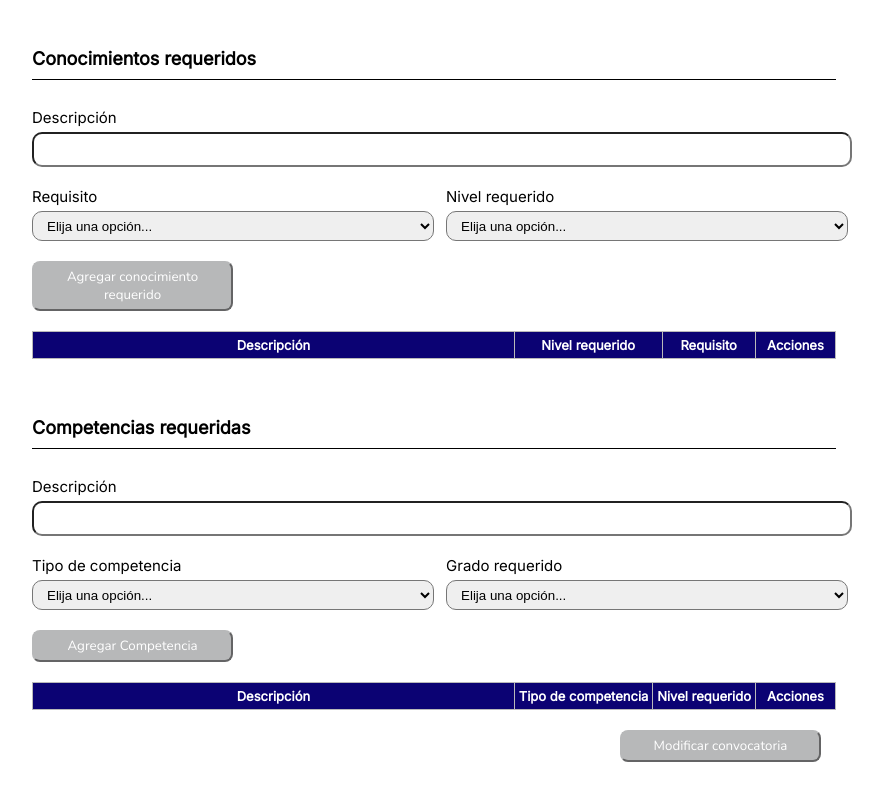
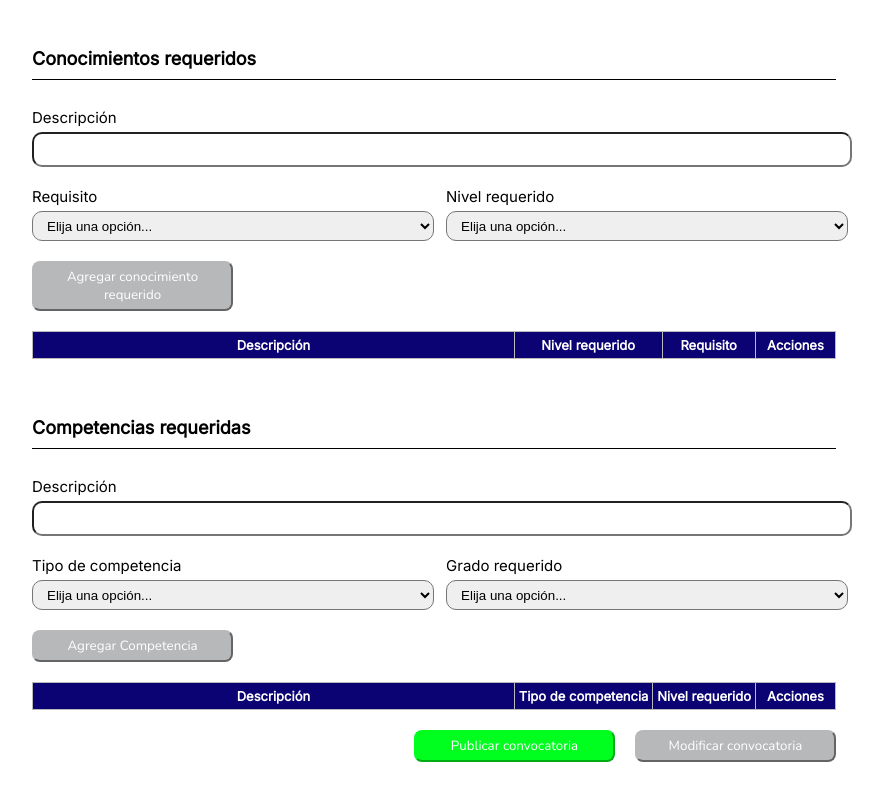
Before and after one commit to Ernech/proyecto-grado-web, a Vue app: page /edit-job-call/1 in a window 1280 px wide. Shown: the part 1321-2121 px from the top of the page, without its empty margins (386-1269 px from the left). Built offline with nearby package versions, Linux system fonts and the light colour scheme; what vue-awesome-paginate would draw is missing.

Commit message:
Creating publish button and method

```diff
--- a/src/store/job-call.js
+++ b/src/store/job-call.js
@@ -136,6 +136,21 @@ export const useJobCallStore = defineStore('job-call', {
                 console.log(error);
             }
         },
+        async publishJobCall(id){
+            try {
+                const resp = await fetch(`http://localhost:3000/job-call/${id}`,{
+                    method:'PATCH',
+                    headers:{
+                        "Content-Type": "application/json",
+                        'Authorization': localStorage.getItem('token')
+                    }
+                })
+                console.log(resp);
+                console.log(resp.status);
+            } catch (error) {
+                console.log(error);
+            }
+        },
         getPagedList(page, pageItems) {
             const pageData = [];
             let init = (page * pageItems) - pageItems
--- a/src/views/Recruiter/EditJobCall.vue
+++ b/src/views/Recruiter/EditJobCall.vue
@@ -8,9 +8,14 @@
             <JobExperienceSection />
             <RequiredKnowledge />
             <AptitudeSection />
-            <button type="submit" class="job-call-form__create_button " @click="editJobCall($route.params.id)" :disabled="isDisabled"
-                :class="{ disabled: isDisabled }">Modificar
-                convocatoria</button>
+            <div class="job-call-form__buttons-container">
+                <button type="submit" class="job-call-form__publish_button"
+                    @click="publishJobCall($route.params.id)">Publicar convocatoria</button>
+                <button type="submit" class="job-call-form__create_button " @click="editJobCall($route.params.id)"
+                    :disabled="isDisabled" :class="{ disabled: isDisabled }">Modificar
+                    convocatoria</button>
+            </div>
+
         </div>
     </div>
 </template>
@@ -22,7 +27,7 @@ import RequiredKnowledge from '../../components/job-call-form-sections/RequiredK
 import AptitudeSection from '../../components/job-call-form-sections/AptitudeSection.vue';
 import GeneralInformationSection from '../../components/job-call-form-sections/GeneralInformationSection.vue';
 import { useJobCallStore } from '../../store/job-call'
-import { computed,onBeforeMount } from 'vue';
+import { computed } from 'vue';
 export default {
     components: {
         GeneralInformationSection,
@@ -36,10 +41,13 @@ export default {
 
         const jobCallStore = useJobCallStore()
         const editJobCall = async (id) => {
-           await jobCallStore.editJobCall(id)
-           jobCallStore.resetValues()
+            await jobCallStore.editJobCall(id)
+            jobCallStore.resetValues()
         }
 
+        const publishJobCall = async (id) => {
+            await jobCallStore.publishJobCall(id)
+        }
 
         const isDisabled = computed(() => {
             if (jobCallStore.jobCallName !== null && jobCallStore.jobCallName !== ''
@@ -47,7 +55,7 @@ export default {
                 && jobCallStore.jobManualFile !== null && jobCallStore.jobManualFile !== ''
                 && jobCallStore.jobCallObj !== null && jobCallStore.jobCallObj !== '') {
 
-                if (jobCallStore.closingDate>jobCallStore.openingDate) {
+                if (jobCallStore.closingDate > jobCallStore.openingDate) {
                     if (jobCallStore.jobFunctions.length >= 1
                         && jobCallStore.academicTrainings.length >= 1
                         && jobCallStore.experiences.length >= 1
@@ -60,7 +68,7 @@ export default {
             }
             return true
         })
-        return { editJobCall, isDisabled }
+        return { editJobCall, publishJobCall, isDisabled }
     }
 }
 </script>
@@ -80,8 +88,19 @@ export default {
 .job-call-form {
     display: flex;
     flex-direction: column;
-    justify-content: center;
+    justify-content: flex-end;
     align-items: center;
+    width: 100%;
+}
+
+.job-call-form__buttons-container {
+    display: flex;
+    flex-direction: row;
+    align-items: center;
+    justify-content: flex-end;
+    margin: 20px 15px;
+    width: 100%;
+    gap: 20px;
 }
 
 .job-call-form__create_button {
@@ -92,8 +111,19 @@ export default {
     border-color: #0094FF;
     width: 25%;
     font-family: 'Nunito', sans-serif;
-    align-self: flex-end;
-    margin: 20px 15px;
+
+}
+
+.job-call-form__publish_button {
+    background-color: #00ff1e;
+    border-radius: 8px;
+    color: #FFFFFF;
+    padding: 5px;
+    border-color: #00ff1e;
+    width: 25%;
+    font-family: 'Nunito', sans-serif;
+
+
 }
 
 .job-call-form__create_button.disabled {
```
